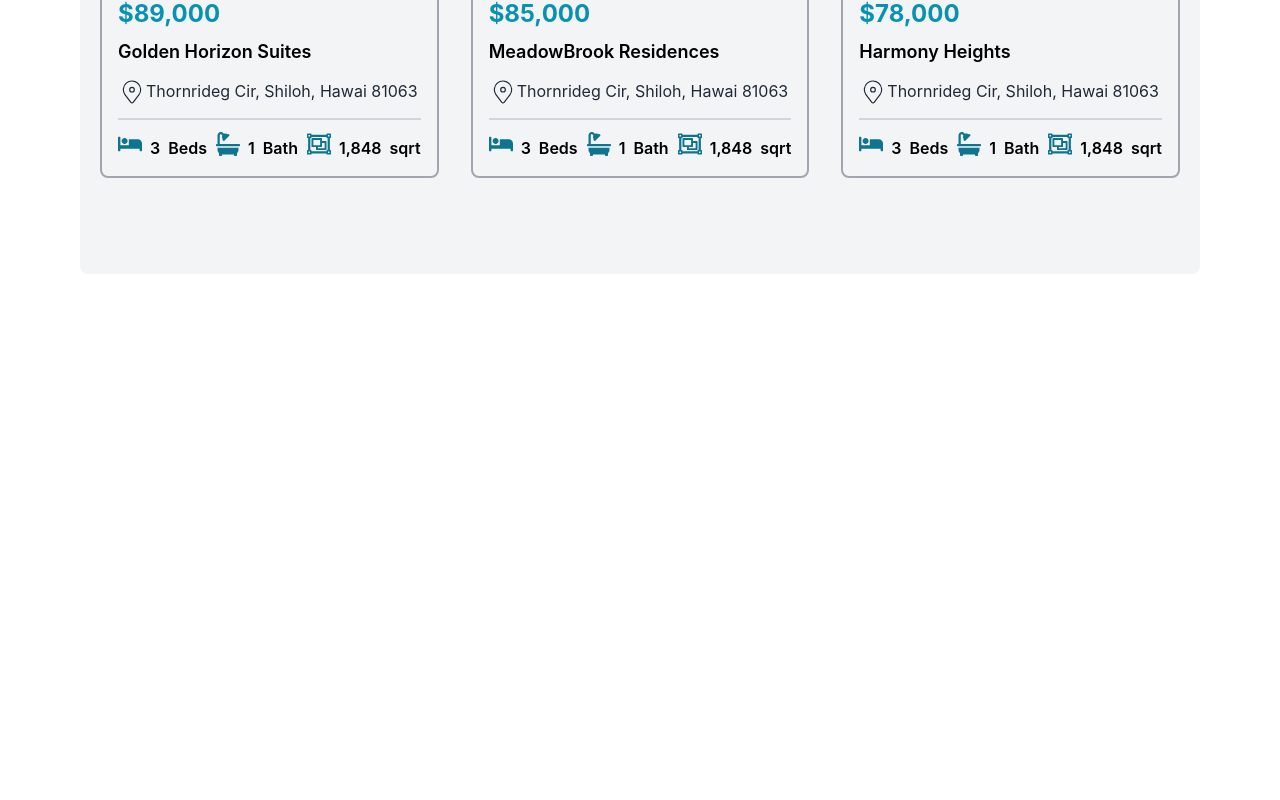
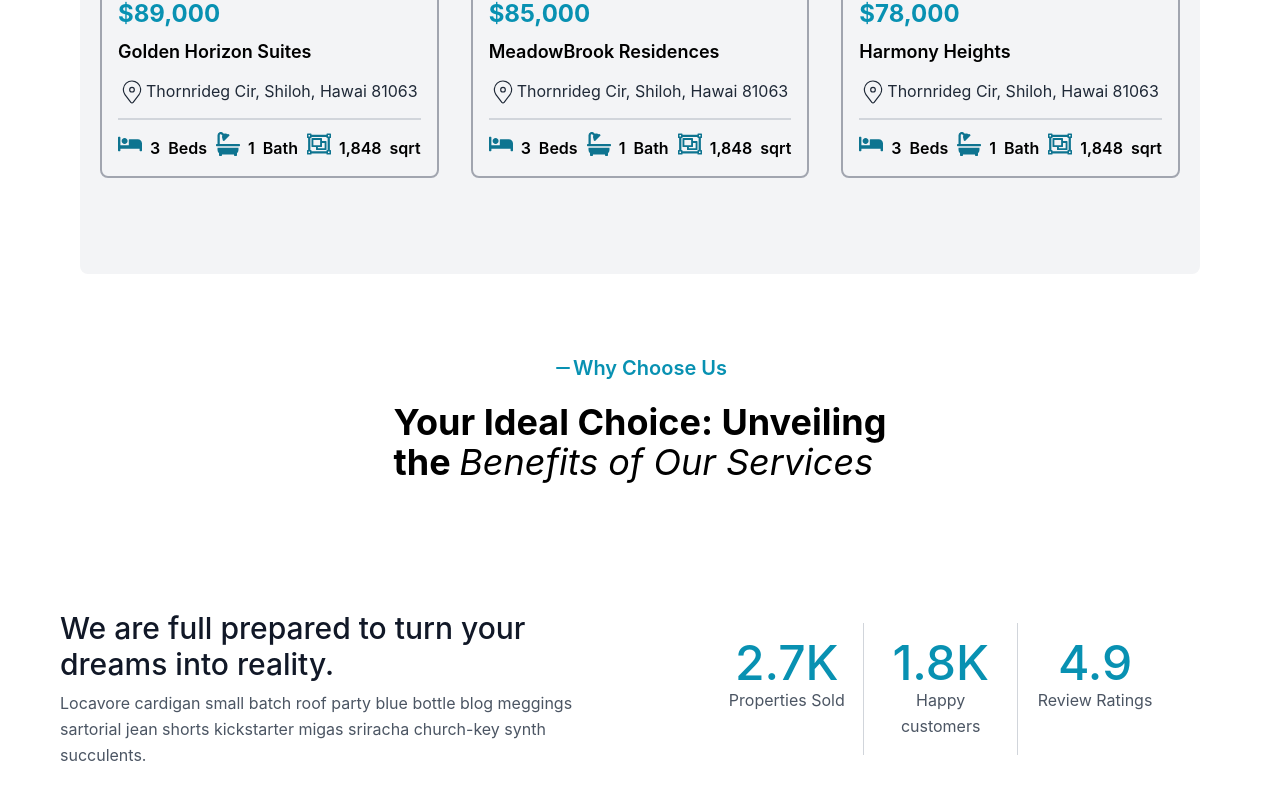
Before and after one commit to Meadow-drafts/real-estate, a React (Vite) app: page / in a window 1280 px wide. Shown: the part 3588-4388 px from the top of the page. Before the commit the page ends 3862 px from the top, so only its background shows below. Built offline with nearby package versions, Linux system fonts and the light colour scheme.

Commit message:
Why choose us/ about us section incomplete

```diff
--- a/index.html
+++ b/index.html
@@ -3,6 +3,7 @@
   <head>
     <meta charset="UTF-8" />
     <link rel="icon" type="image/svg+xml" href="/vite.svg" />
+    <link rel="stylesheet" href="/css/video-react.css" />
     <meta name="viewport" content="width=device-width, initial-scale=1.0" />
     <title>Vite + React</title>
   </head>
--- a/package.json
+++ b/package.json
@@ -16,7 +16,11 @@
     "framer-motion": "^10.16.4",
     "react": "^18.2.0",
     "react-dom": "^18.2.0",
-    "react-icons": "^4.11.0"
+    "react-html5video": "^2.5.1",
+    "react-icons": "^4.11.0",
+    "react-player": "^2.13.0",
+    "redux": "^4.2.1",
+    "video-react": "^0.16.0"
   },
   "devDependencies": {
     "@types/react": "^18.0.28",
--- /dev/null
+++ b/src/Layouts/About.jsx
@@ -0,0 +1,63 @@
+import { HiArrowUp, HiMinus } from "react-icons/hi";
+import ReactPlayer from 'react-player';
+import { DefaultPlayer as Video } from 'react-html5video';
+import 'react-html5video/dist/styles.css';
+
+export default function About() {
+  return (
+    <>
+      <section class="text-gray-600 py-20 body-font">
+      <div className="flex flex-col justify-center items-center">
+        <p className="flex text-cyan-600 pb-5 text-xl font-semibold">
+            <HiMinus className="mt-1  "/>
+           Why Choose Us
+          </p>
+          <h1 className="font-bold text-4xl text-black">Your Ideal Choice: Unveiling <br/> the <span className="font-normal italic">Benefits of Our Services </span> </h1>
+        </div>
+       <div className=" bg-gray-200 rounded-xl " >
+       {/* <Video autoPlay loop muted
+            controls={['PlayPause', 'Seek', 'Time', 'Volume', 'Fullscreen']}
+            poster="http://sourceposter.jpg"
+            onCanPlayThrough={() => {
+                // Do stuff
+            }}>
+            <source src="https://media.w3.org/2010/05/sintel/trailer_hd.mp4" type="video/webm" />
+        </Video> */}
+        </div>
+
+        <div class="container flex flex-wrap px-5 py-24 mx-auto justify-between items-center">
+          <div class="md:w-1/2 md:pr-12 md:py-8  md:border-b-0 mb-10 md:mb-0 pb-10 border-b border-gray-200">
+            <h1 class="sm:text-3xl text-2xl font-medium title-font mb-2 text-gray-900">
+              We are full prepared to turn your dreams into reality.
+            </h1>
+            <p class="leading-relaxed text-base">
+              Locavore cardigan small batch roof party blue bottle blog meggings
+              sartorial jean shorts kickstarter migas sriracha church-key synth
+              succulents.
+            </p>
+          </div>
+          <div class="flex flex-wrap px-16 -m-4 text-center">
+            <div class="p-4 w-1/3 border-r border-gray-300">
+              <h2 class="title-font font-medium text-5xl text-cyan-600">
+                2.7K
+              </h2>
+              <p class="leading-relaxed">Properties Sold</p>
+            </div>
+            <div class="p-4 w-1/3 border-r border-gray-300">
+              <h2 class="title-font font-medium text-5xl text-cyan-600">
+                1.8K
+              </h2>
+              <p class="leading-relaxed">Happy customers</p>
+            </div>
+            <div class="p-4 w-1/3  ">
+              <h2 class="title-font font-medium text-5xl text-cyan-600">
+                4.9
+              </h2>
+              <p class="leading-relaxed">Review Ratings</p>
+            </div>
+          </div>
+        </div>
+      </section>
+    </>
+  );
+}
--- a/src/Pages/Home.jsx
+++ b/src/Pages/Home.jsx
@@ -4,6 +4,9 @@ import SearchProperty from "../Layouts/SearchProperty"
 import Solutions from "../Layouts/Solutions"
 import Process from "../Layouts/Process"
 import Popular from "../Layouts/Popular"
+import About from "../Layouts/About"
+
+
 export default function Home(){
     return(
         <>
@@ -13,6 +16,7 @@ export default function Home(){
         <Solutions/>
         <Process/>
         <Popular/>
+        <About/>
         </>
     )
 }
--- a/src/index.css
+++ b/src/index.css
@@ -1,4 +1,6 @@
 @import url("https://fonts.googleapis.com/css2?family=Poppins:wght@400;500;600;700;800;900&display=swap");
+
+
 
 @tailwind base;
 @tailwind components;
```
Also changed, not shown: 2 other files (tests, documents, lock files or other folders).
